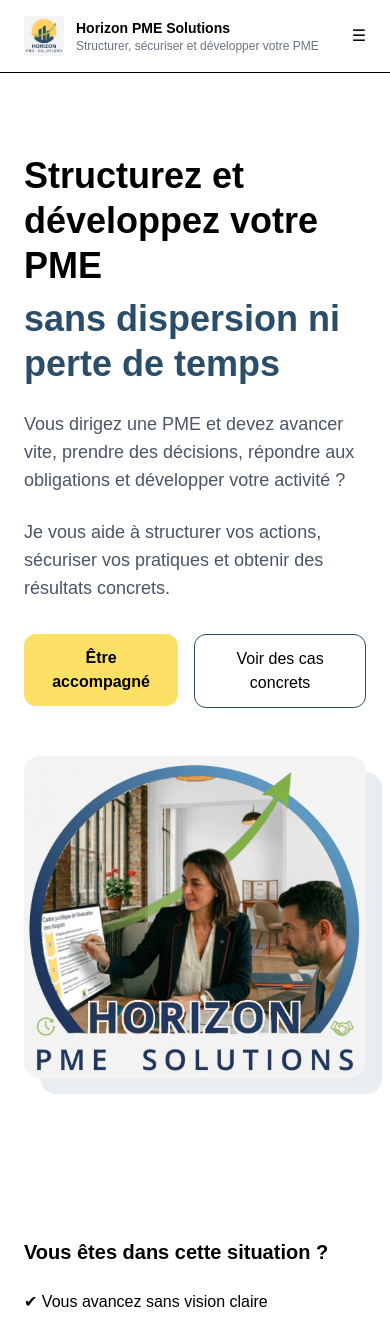
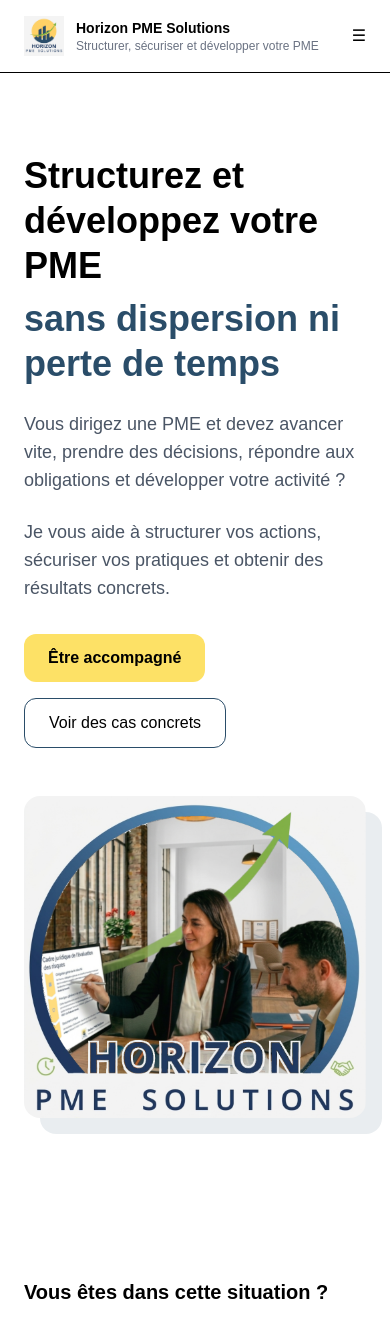
Before and after one commit to Delphine67/horizon-pme, a Next.js app: page / in a window 390 px wide. Shown: the top 1329 px of the page. Built offline with nearby package versions, Linux system fonts and the light colour scheme.

Commit message:
correction hero accueil

```diff
--- a/app/page.tsx
+++ b/app/page.tsx
@@ -27,7 +27,7 @@
         et obtenir des résultats concrets.
       </p>
 
-      <div className="flex gap-4">
+      <div className="flex flex-col sm:flex-row gap-4">
         <a href="/contact">
           <button className="bg-[#FDE166] px-6 py-3 rounded-xl font-semibold hover:scale-105 transition">
             Être accompagné
@@ -42,22 +42,20 @@
       </div>
     </div>
 
-    {/* IMAGE PREMIUM */}
+    {/* IMAGE */}
     <div className="relative flex justify-center items-center">
+      <div className="absolute inset-0 bg-[#2A4D69]/10 rounded-2xl translate-x-4 translate-y-4"></div>
 
-      {/* Fond discret (signature visuelle) */}
-      <div className="absolute w-full h-full bg-[#2A4D69]/10 rounded-2xl translate-x-4 translate-y-4"></div>
-
-      {/* Image */}
       <img
         src="/photosite.png"
-        className="relative w-full max-w-md rounded-2xl"
+        alt="Accompagnement structuré pour dirigeants de PME"
+        className="relative w-full max-w-md h-auto rounded-2xl"
       />
-
     </div>
 
   </div>
 </section>
+
 
 
       {/* PROBLEME */}
```
